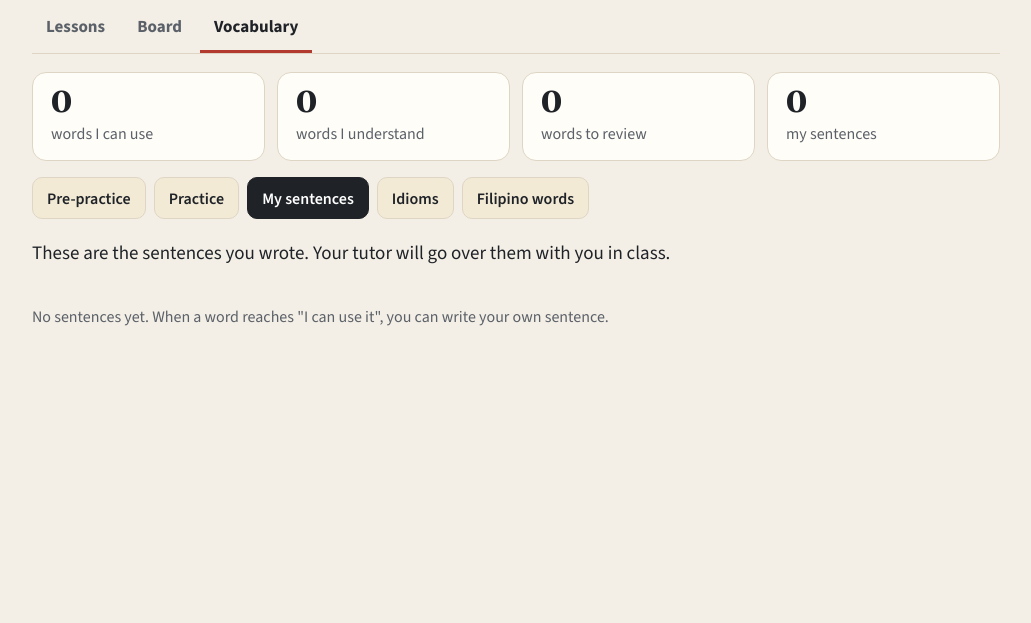
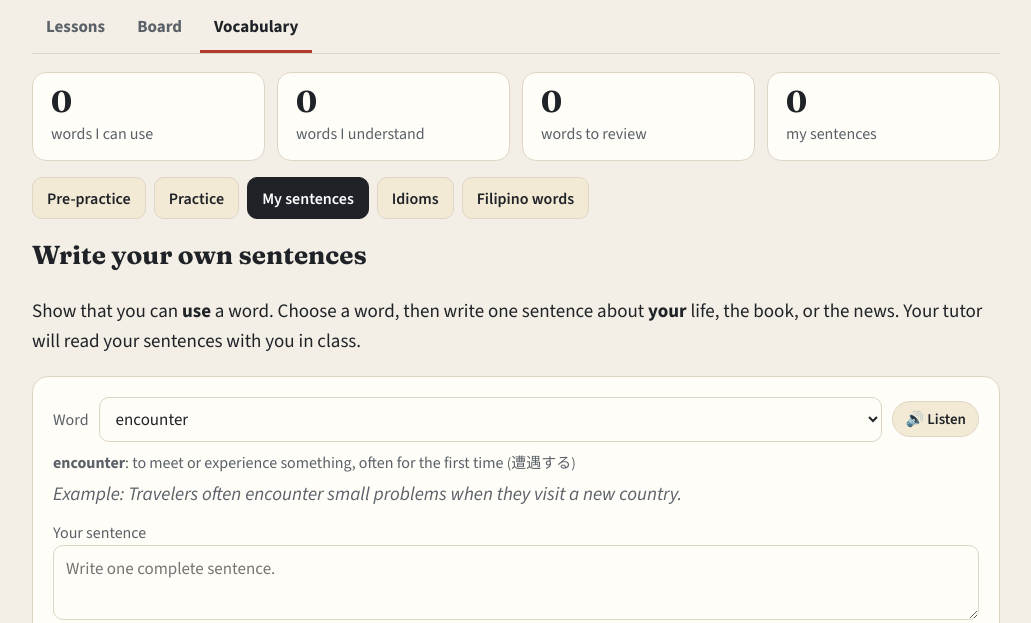
Before and after one commit to sherisouth-blip/IELTS-plans, a plain HTML site: page history-board/vocab.html in a window 1280 px wide. Both pictures are taken after a click on the button "My sentences". Shown: the part 177-800 px from the top of the page, without its empty margins (124-1155 px from the left). Drawn offline with nearby package versions, Linux system fonts and the light colour scheme.

Commit message:
My sentences: a writing tab with word picker, meaning, example and checks
Co-Authored-By: Claude Opus 5.5 <noreply@anthropic.com>
Claude-Session: https://claude.ai/code/session_01PMNGZYVpjh6oNZuVeC8gFX

```diff
--- a/history-board/vocab.html
+++ b/history-board/vocab.html
@@ -114,7 +114,22 @@ select,input[type=text],textarea{font:inherit;font-size:17px;padding:9px 12px;bo
 
   <!-- SENTENCES -->
   <section id="tab-sentences" class="hidden">
-    <p>These are the sentences you wrote. Your tutor will go over them with you in class.</p>
+    <h2 style="font-family:var(--font-display);font-size:26px;margin:0 0 6px">Write your own sentences</h2>
+    <p>Show that you can <b>use</b> a word. Choose a word, then write one sentence about <b>your</b> life, the book, or the news. Your tutor will read your sentences with you in class.</p>
+    <div class="qcard" style="margin-top:6px">
+      <div class="row">
+        <label for="sWord" class="small">Word</label>
+        <select id="sWord" style="flex:1 1 220px"></select>
+        <button class="listen" type="button" id="sListen">🔊 Listen</button>
+      </div>
+      <p class="small" id="sMeaning" style="margin:8px 0 0"></p>
+      <p class="ex" id="sModel" style="margin:4px 0 0;color:var(--muted);font-style:italic"></p>
+      <label for="sText" class="small" style="display:block;margin-top:10px">Your sentence</label>
+      <textarea id="sText" rows="2" style="width:100%" placeholder="Write one complete sentence."></textarea>
+      <div class="row" style="margin-top:10px"><button class="btn" type="button" id="sSave">Save my sentence</button><span class="small" id="sMsg"></span></div>
+      <p class="small" style="margin:8px 0 0">Tip: words you can already use are at the top of the list.</p>
+    </div>
+    <h3 style="font-family:var(--font-display);font-size:21px;margin:22px 0 8px">My saved sentences</h3>
     <div class="list" id="sList"></div>
   </section>
 
@@ -394,8 +409,40 @@ select,input[type=text],textarea{font:inherit;font-size:17px;padding:9px 12px;bo
     });
     $("wList").innerHTML = h || '<p class="small">No words to show here yet.</p>';
   }
+  function fillWordPicker(){
+    var sel = $("sWord"), cur = sel.value;
+    var rank = {"use":0, "understand":1, "new":2};
+    var words = Q.slice().sort(function(a,b){ return rank[status(a.e)] - rank[status(b.e)] || a.c - b.c; });
+    var h = "", lastGroup = null;
+    words.forEach(function(q){
+      var g = status(q.e);
+      if(g !== lastGroup){ if(lastGroup !== null) h += '</optgroup>'; h += '<optgroup label="' + ({"use":"I can use it","understand":"I understand it","new":"New"})[g] + '">'; lastGroup = g; }
+      h += '<option value="' + esc(q.e) + '">' + esc(q.e) + '</option>';
+    });
+    sel.innerHTML = h + '</optgroup>';
+    if(cur && QBY[cur]) sel.value = cur;
+    showWordHelp();
+  }
+  function showWordHelp(){
+    var q = QBY[$("sWord").value]; if(!q) return;
+    $("sMeaning").innerHTML = '<b>' + esc(q.e) + '</b>: ' + esc(q.m) + (q.j ? ' <span class="ja">(' + esc(q.j) + ')</span>' : '');
+    $("sModel").textContent = 'Example: ' + q.ok;
+    $("sMsg").textContent = "";
+  }
+  $("sWord").addEventListener("change", showWordHelp);
+  $("sListen").addEventListener("click", function(){ speak($("sWord").value); });
+  $("sSave").addEventListener("click", function(){
+    var w = $("sWord").value, t = ($("sText").value || "").trim();
+    if(!t){ $("sMsg").textContent = "Write your sentence first."; return; }
+    if(t.split(/\s+/).length < 4){ $("sMsg").textContent = "Write a complete sentence (at least 4 words)."; return; }
+    var stem = w.toLowerCase().split(" ")[0]; stem = stem.slice(0, Math.max(3, stem.length - 2));
+    if(t.toLowerCase().indexOf(stem) < 0){ $("sMsg").textContent = 'Use the word "' + w + '" in your sentence.'; return; }
+    if(t.toLowerCase() === (QBY[w] && QBY[w].ok || "").toLowerCase()){ $("sMsg").textContent = "Write your own sentence, not the example."; return; }
+    addSentence(w, t, function(){ $("sText").value = ""; $("sMsg").textContent = "Saved. Your tutor will read it."; });
+  });
+
   function renderSentences(){
-    if(!sentences.length){ $("sList").innerHTML = '<p class="small">No sentences yet. When a word reaches "I can use it", you can write your own sentence.</p>'; return; }
+    if(!sentences.length){ $("sList").innerHTML = '<p class="small">No sentences yet. Write your first one above.</p>'; return; }
     $("sList").innerHTML = sentences.map(function(s){
       return '<div class="item"><div class="row" style="justify-content:space-between"><span class="e">' + esc(s.w) + '</span><button class="listen" type="button" data-del="' + esc(s.id) + '">Delete</button></div><div>' + esc(s.s) + '</div></div>';
     }).join("");
@@ -428,7 +475,7 @@ select,input[type=text],textarea{font:inherit;font-size:17px;padding:9px 12px;bo
       for(var j=0;j<tabs.length;j++) tabs[j].setAttribute("aria-pressed", tabs[j] === this ? "true" : "false");
       ["practice","words","sentences","idioms","filipino"].forEach(function(n){ $("tab-" + n).classList.toggle("hidden", n !== name); });
       if(name === "words") renderWords();
-      if(name === "sentences") renderSentences();
+      if(name === "sentences"){ fillWordPicker(); renderSentences(); }
       if(name === "idioms") renderOther("idiom", "iChap", "iList");
       if(name === "filipino") renderOther("filipino", "fChap", "fList");
     });
```
